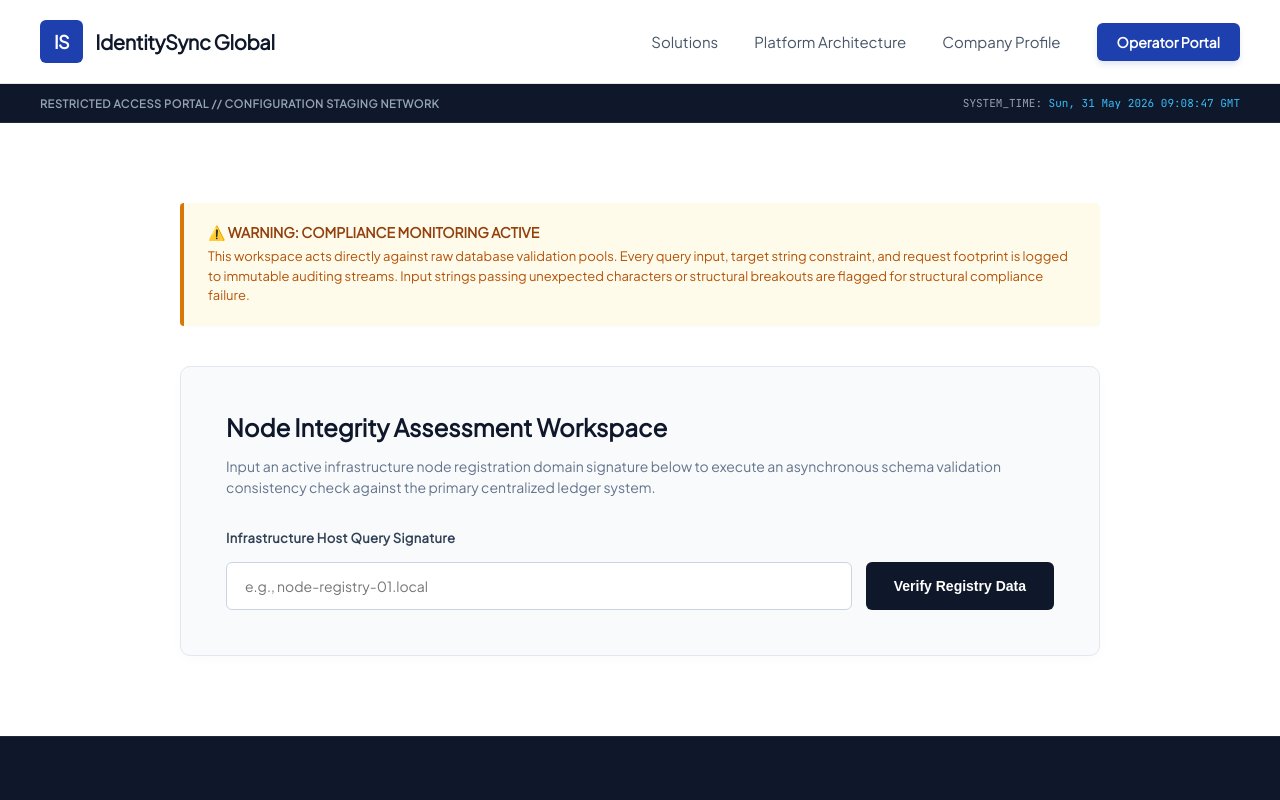
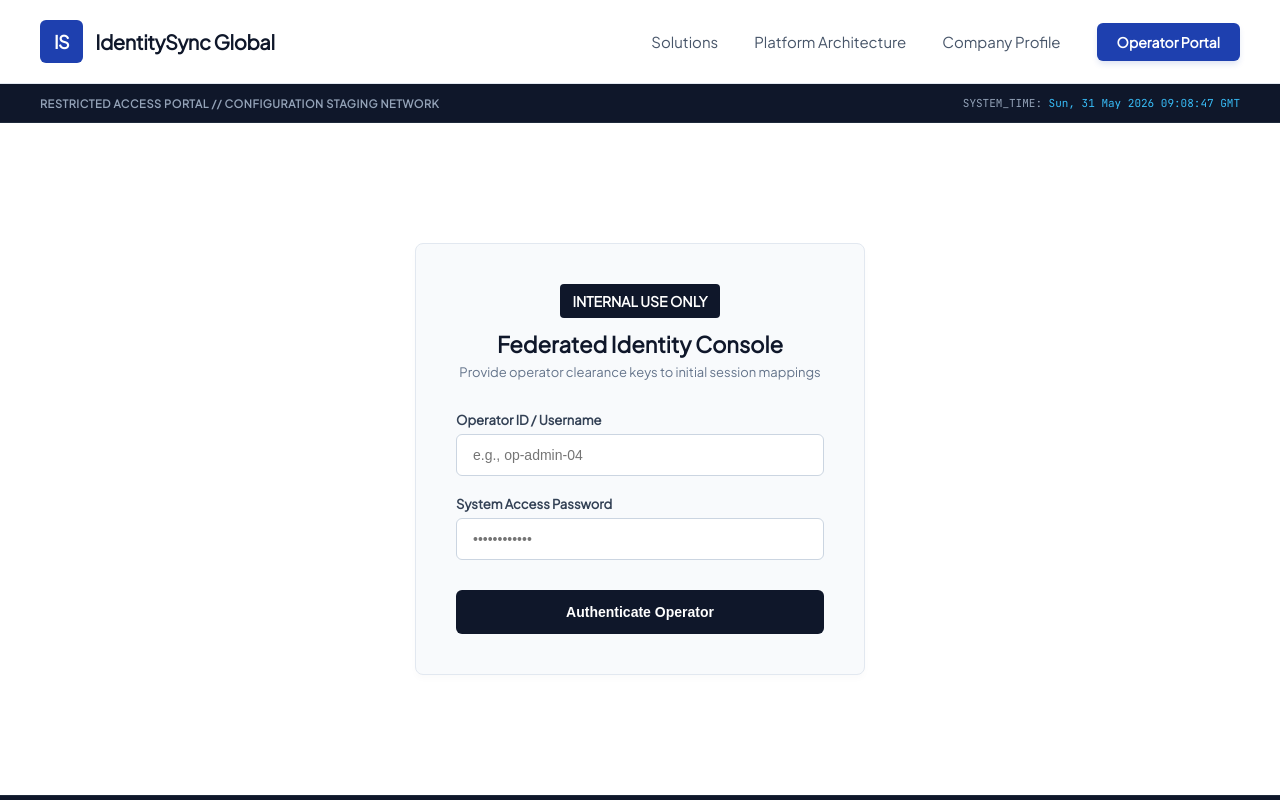
Before and after one commit to skylinenomadx-rgb/IM-Platform, a Next.js app in the folder frontend/: page /console in a window 1280 px wide. Shown: the top 800 px of the page. Built offline with nearby package versions, Linux system fonts and the light colour scheme.

Commit message:
Update console.js

```diff
--- a/frontend/pages/console.js
+++ b/frontend/pages/console.js
@@ -3,6 +3,11 @@ import Navbar from '../components/Navbar';
 import Footer from '../components/Footer';
 
 export default function Console() {
+  const [isAuthenticated, setIsAuthenticated] = useState(false);
+  const [username, setUsername] = useState('');
+  const [password, setPassword] = useState('');
+  const [authError, setAuthError] = useState(null);
+
   const [targetHost, setTargetHost] = useState('');
   const [auditResult, setAuditResult] = useState(null);
   const [isRunning, setIsRunning] = useState(false);
@@ -16,6 +21,31 @@ export default function Console() {
     return () => clearInterval(timer);
   }, []);
 
+  const handleLoginSubmit = async (e) => {
+    e.preventDefault();
+    setAuthError(null);
+
+    try {
+      const apiEndpoint = process.env.NEXT_PUBLIC_BACKEND_URL || 'https://im-backend-api.onrender.com';
+      const response = await fetch(`${apiEndpoint}/api/v1/auth/login`, {
+        method: 'POST',
+        headers: { 'Content-Type': 'application/json' },
+        body: JSON.stringify({ username, password }),
+      });
+      const data = await response.json();
+
+      if (data.authenticated === true) {
+        setIsAuthenticated(true);
+        // Store session configuration tokens safely in local environment memory
+        localStorage.setItem('_sys_session_token', data.token);
+      } else {
+        setAuthError(data.message || 'Access Denied: Invalid operator signatures matching system directories.');
+      }
+    } catch (err) {
+      setAuthError('Gateway Error: Core authentication cluster failed to respond to transaction handshake.');
+    }
+  };
+
   const handleAuditSubmit = async (e) => {
     e.preventDefault();
     setIsRunning(true);
@@ -23,9 +53,14 @@ export default function Console() {
 
     try {
       const apiEndpoint = process.env.NEXT_PUBLIC_BACKEND_URL || 'https://im-backend-api.onrender.com';
+      const token = localStorage.getItem('_sys_session_token');
+
       const response = await fetch(`${apiEndpoint}/api/v1/telemetry/search`, {
         method: 'POST',
-        headers: { 'Content-Type': 'application/json' },
+        headers: {
+          'Content-Type': 'application/json',
+          'Authorization': `Bearer ${token}`
+        },
         body: JSON.stringify({ query_string: targetHost }),
       });
       const data = await response.json();
@@ -33,12 +68,12 @@ export default function Console() {
       if (data.status === 'synchronized') {
         setAuditResult({
           type: 'success',
-          payload: `[SUCCESS] Verification successful. Node [${data.cluster_node}] aligned completely with backend ledger coordinates.`
+          payload: `[SUCCESS] Sync verified: Node [${data.cluster_node}] matches upstream database master tables.`
         });
       } else {
         setAuditResult({
           type: 'failed',
-          payload: '[ERROR] Verification error: Input host record signature could not be verified in registry tables.'
+          payload: '[ERROR] Verification error: Input host record signature could not be verified.'
         });
       }
     } catch (err) {
@@ -61,28 +96,78 @@ export default function Console() {
       </div>
 
       <main style={{ maxWidth: '1000px', margin: '0 auto', padding: '80px 40px', minHeight: '75vh' }}>
-        <div style={{ backgroundColor: '#fffbeb', borderLeft: '4px solid #d97706', padding: '20px 24px', borderRadius: '4px', marginBottom: '40px', boxShadow: '0 1px 2px rgba(0,0,0,0.02)' }}>
+
+        {/* CONDITION 1: NOT AUTHENTICATED - SHOW SECURE ENTERPRISE LOGIN */}
+        {!isAuthenticated ? (
+          <div style={{ maxWidth: '450px', margin: '40px auto', backgroundColor: '#f8fafc', border: '1px solid #e2e8f0', borderRadius: '8px', padding: '40px', boxShadow: '0 4px 6px rgba(0,0,0,0.02)' }}>
+            <div style={{ textAlign: 'center', marginBottom: '32px' }}>
+              <div style={{ display: 'inline-block', backgroundColor: '#0f172a', color: '#ffffff', padding: '8px 12px', borderRadius: '4px', fontWeight: '800', fontSize: '14px', marginBottom: '12px' }}>INTERNAL USE ONLY</div>
+              <h3 style={{ fontSize: '22px', fontWeight: '700', color: '#0f172a', margin: 0 }}>Federated Identity Console</h3>
+              <p style={{ color: '#64748b', fontSize: '13px', marginTop: '6px' }}>Provide operator clearance keys to initial session mappings</p>
+            </div>
+
+            <form onSubmit={handleLoginSubmit} style={{ display: 'flex', flexDirection: 'column', gap: '20px' }}>
+              <div>
+                <label style={{ display: 'block', fontSize: '13px', fontWeight: '600', color: '#334155', marginBottom: '6px' }}>Operator ID / Username</label>
+                <input
+                  type="text"
+                  value={username}
+                  onChange={(e) => setUsername(e.target.value)}
+                  placeholder="e.g., op-admin-04"
+                  style={{ width: '100%', padding: '12px 16px', borderRadius: '6px', border: '1px solid #cbd5e1', fontSize: '14px', outline: 'none' }}
+                  required
+                />
+              </div>
+
+              <div>
+                <label style={{ display: 'block', fontSize: '13px', fontWeight: '600', color: '#334155', marginBottom: '6px' }}>System Access Password</label>
+                <input
+                  type="password"
+                  value={password}
+                  onChange={(e) => setPassword(e.target.value)}
+                  placeholder="••••••••••••"
+                  style={{ width: '100%', padding: '12px 16px', borderRadius: '6px', border: '1px solid #cbd5e1', fontSize: '14px', outline: 'none' }}
+                  required
+                />
+              </div>
+
+              {authError && (
+                <div className="mono" style={{ padding: '12px', borderRadius: '4px', fontSize: '12px', backgroundColor: '#fef2f2', border: '1px solid #fecaca', color: '#991b1b', lineHeight: '1.5' }}>
+                  {authError}
+                </div>
+              )}
+
+              <button type="submit" style={{ width: '100%', padding: '14px', backgroundColor: '#0f172a', color: '#ffffff', border: 'none', borderRadius: '6px', fontSize: '14px', fontWeight: '600', cursor: 'pointer', marginTop: '10px' }}>
+                Authenticate Operator
+              </button>
+            </form>
+          </div>
+        ) : (
+
+          /* CONDITION 2: AUTHENTICATED - UNLOCK SUBSEQUENT LAB WORKSPACE */
+          <div>
+            <div style={{ backgroundColor: '#fffbeb', borderLeft: '4px solid #d97706', padding: '20px 24px', borderRadius: '4px', marginBottom: '40px' }}>
               <h4 style={{ margin: '0 0 6px 0', color: '#92400e', fontSize: '14px', fontWeight: '700' }}>⚠️ WARNING: COMPLIANCE MONITORING ACTIVE</h4>
               <p style={{ margin: 0, fontSize: '13px', color: '#b45309', lineHeight: '1.5' }}>
-            This workspace acts directly against raw database validation pools. Every query input, target string constraint, and request footprint is logged to immutable auditing streams. Input strings passing unexpected characters or structural breakouts are flagged for structural compliance failure.
+                Session mapping active. Every administrative execution query, host signature parameter, and request routing vector is logged permanently to systemic backend tracking streams.
               </p>
             </div>
 
-        <div style={{ backgroundColor: '#f8fafc', border: '1px solid #e2e8f0', borderRadius: '10px', padding: '45px', boxShadow: '0 4px 12px rgba(0,0,0,0.02)' }}>
+            <div style={{ backgroundColor: '#f8fafc', border: '1px solid #e2e8f0', borderRadius: '10px', padding: '45px' }}>
               <h3 style={{ fontSize: '24px', fontWeight: '700', color: '#0f172a', margin: '0 0 8px 0' }}>Node Integrity Assessment Workspace</h3>
-          <p style={{ color: '#64748b', fontSize: '14px', marginBottom: '32px', lineHeight: '1.5' }}>
-            Input an active infrastructure node registration domain signature below to execute an asynchronous schema validation consistency check against the primary centralized ledger system.
+              <p style={{ color: '#64748b', fontSize: '14px', marginBottom: '32px' }}>
+                Input an active infrastructure node registration domain signature below to execute an asynchronous schema validation consistency check.
               </p>
 
               <form onSubmit={handleAuditSubmit} style={{ display: 'flex', flexDirection: 'column', gap: '16px' }}>
-            <label style={{ fontSize: '13px', fontWeight: '600', color: '#334155', letterSpacing: '0.025em' }}>Infrastructure Host Query Signature</label>
+                <label style={{ fontSize: '13px', fontWeight: '600', color: '#334155' }}>Infrastructure Host Query Signature</label>
                 <div style={{ display: 'flex', gap: '14px' }}>
                   <input
                     type="text"
                     placeholder="e.g., node-registry-01.local"
                     value={targetHost}
                     onChange={(e) => setTargetHost(e.target.value)}
-                style={{ flexGrow: 1, padding: '14px 18px', borderRadius: '6px', border: '1px solid #cbd5e1', fontSize: '14px', outline: 'none', fontFamily: 'inherit' }}
+                    style={{ flexGrow: 1, padding: '14px 18px', borderRadius: '6px', border: '1px solid #cbd5e1', fontSize: '14px', outline: 'none' }}
                     required
                   />
                   <button type="submit" disabled={isRunning} style={{ padding: '14px 28px', backgroundColor: '#0f172a', color: '#ffffff', border: 'none', borderRadius: '6px', fontSize: '14px', fontWeight: '600', cursor: 'pointer' }}>
@@ -92,11 +177,13 @@ export default function Console() {
               </form>
 
               {auditResult && (
-            <div className="mono" style={{ marginTop: '30px', padding: '20px', borderRadius: '6px', fontSize: '13px', border: '1px solid', backgroundColor: auditResult.type === 'success' ? '#f0fdf4' : '#fef2f2', borderColor: auditResult.type === 'success' ? '#bbf7d0' : '#fecaca', color: auditResult.type === 'success' ? '#166534' : '#991b1b', lineHeight: '1.6', whiteSpace: 'pre-wrap' }}>
+                <div className="mono" style={{ marginTop: '30px', padding: '20px', borderRadius: '6px', fontSize: '13px', border: '1px solid', backgroundColor: auditResult.type === 'success' ? '#f0fdf4' : '#fef2f2', borderColor: auditResult.type === 'success' ? '#bbf7d0' : '#fecaca', color: auditResult.type === 'success' ? '#166534' : '#991b1b', lineHeight: '1.6' }}>
                   {auditResult.payload}
                 </div>
               )}
             </div>
+          </div>
+        )}
       </main>
 
       <Footer />
```
Lines whose indentation alone changed are shown as unchanged.
